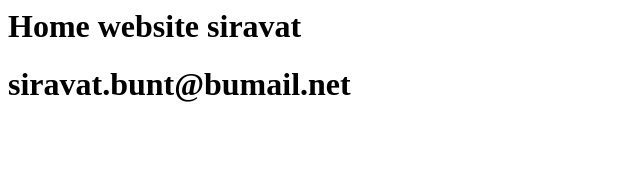
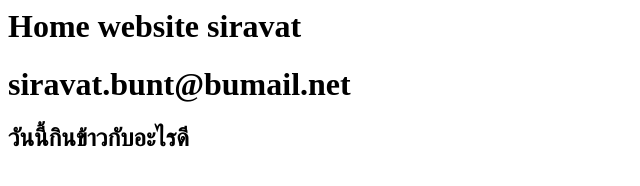
Before and after one commit to siravat2xxx/it464a-gitsample, a plain HTML site: page index.html in a window 1280 px wide. Shown: the whole page, without its empty margins (0-640 px from the left). Drawn offline with Linux system fonts and the light colour scheme.

Commit message:
Update index.html

```diff
--- a/index.html
+++ b/index.html
@@ -1,2 +1,3 @@
 <h1>Home website siravat</h1>
 <h1>siravat.bunt@bumail.net</h1>
+<h2>วันนี้กินข้าวกับอะไรดี</h2>
```
